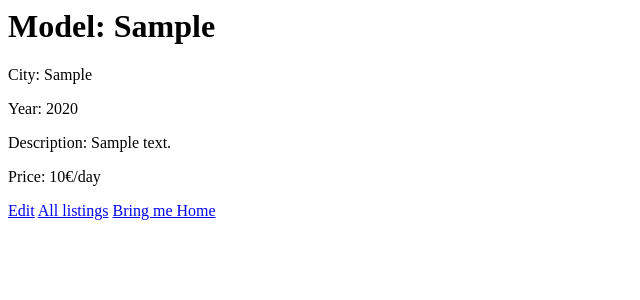
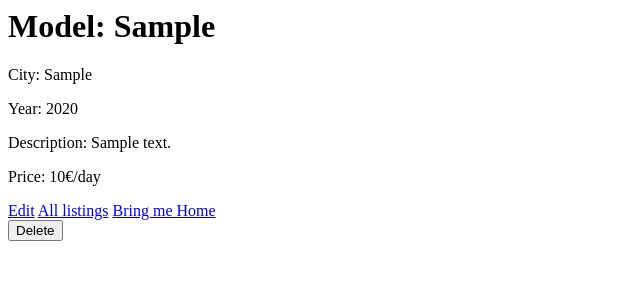
Before and after one commit to PierreBreny/vantal, a Node server app: page /listings/600000000000000000000001 in a window 1280 px wide. Shown: the top 300 px of the page, without its empty margins (0-640 px from the left). Run offline with Node 20, Linux system fonts and the light colour scheme; tables that the repository leaves empty hold one stand-in row (values such as "Sample post"); some libraries are stand-ins or nearby versions.

Commit message:
delete listin feature is added -- user can now delete the listing

```diff
--- a/routes/listings.js
+++ b/routes/listings.js
@@ -72,4 +72,10 @@ router.put('/:id', async (req,res) => {
 
 // DELETE Listing
 
+router.delete('/:id', ensureAuthenticated, async (req,res) => {
+    const { id } = req.params;
+    await Listing.findByIdAndDelete(id);
+    res.redirect('/listings/');
+    })
+
 module.exports = router;
--- a/views/listings/edit.ejs
+++ b/views/listings/edit.ejs
@@ -44,6 +44,9 @@
         <br>
         <button>Save</button>
     </form>
+    <form action="/listings/<%= listing._id %>?_method=DELETE" method="POST">
+        <button>Delete</button>
+    </form>
 <a href="/">Cancel</a>
 </body>
 </html>
--- a/views/listings/myListings.ejs
+++ b/views/listings/myListings.ejs
@@ -15,6 +15,9 @@
         <p><%= listings.description %></p>
         <p><b><%= listings.van_price %>€/day</b></p>
         <a href="/listings/<%= listings._id %>/edit">Edit</a>
+        <form action="/listings/<%= listings._id %>?_method=DELETE" method="POST">
+            <button>Delete</button>
+        </form>
 
         <br>
     <% }) %>
--- a/views/listings/show.ejs
+++ b/views/listings/show.ejs
@@ -15,5 +15,8 @@
     <a href="/listings/<%= listing._id %>/edit">Edit</a>
     <a href="/listings">All listings</a>
     <a href="/">Bring me Home</a>
+    <form action="/listings/<%= listing._id %>?_method=DELETE" method="POST">
+    <button>Delete</button>
+    </form>
 </body>
 </html>
```
